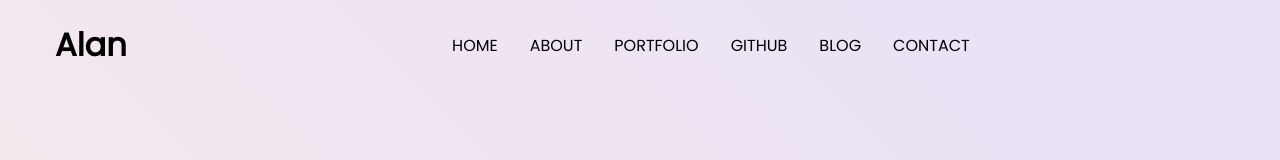
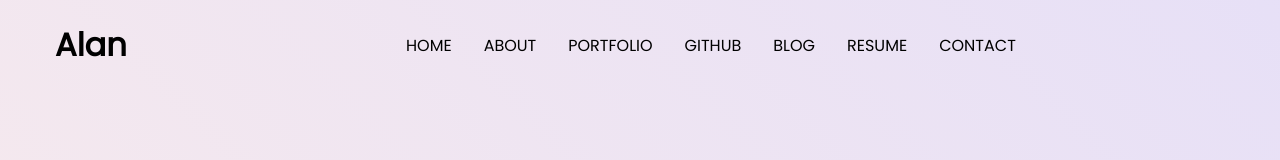
Before and after one commit to OldEphraim/frontpage, a React (Create React App) app: page / in a window 1280 px wide. Shown: the top 160 px of the page. Built offline with nearby package versions, Linux system fonts and the light colour scheme; the HTML template or start-up script is replaced by a standard one.

Commit message:
resume links

```diff
--- a/src/components/Footer/Footer.js
+++ b/src/components/Footer/Footer.js
@@ -37,6 +37,7 @@ const Footer = () => {
           <li><div onClick={handlePortfolioClick}>Portfolio</div></li>
           <li><div><a href="https://github.com/OldEphraim" target="_blank" rel="noreferrer">GitHub</a></div></li>
           <li><div><a href="https://oldephraimlearnstocode.wordpress.com" target="_blank" rel="noreferrer">Blog</a></div></li>
+          <li><div><a href="https://oldephraim.github.io/Resume" target="_blank" rel="noreferrer">Resume</a></div></li>
           <li><div onClick={handleContactClick}>Contact</div></li>
       </ul>
     </nav>
--- a/src/components/Footer/Footer.scss
+++ b/src/components/Footer/Footer.scss
@@ -49,7 +49,7 @@ ul {
   display: none;
 }
 
-@media (max-width: 768px) {
+@media (max-width: 800px) {
   .Footer {
     justify-content: space-between;
     height: 90px;
@@ -90,6 +90,10 @@ ul {
         font-size: 20px;
         color: black;
         font-weight: bolder;
+
+        @media (max-width: 400px) {
+          font-size: 15px !important;
+        }
       }
     }
   }
--- a/src/components/Header/Header.js
+++ b/src/components/Header/Header.js
@@ -37,6 +37,7 @@ const Header = () => {
           <li><div onClick={handlePortfolioClick}>Portfolio</div></li>
           <li><div><a href="https://github.com/OldEphraim" target="_blank" rel="noreferrer">GitHub</a></div></li>
           <li><div><a href="https://oldephraimlearnstocode.wordpress.com" target="_blank" rel="noreferrer">Blog</a></div></li>
+          <li><div><a href="https://oldephraim.github.io/Resume" target="_blank" rel="noreferrer">Resume</a></div></li>
           <li><div onClick={handleContactClick}>Contact</div></li>
       </ul>
     </nav>
--- a/src/components/Header/Header.scss
+++ b/src/components/Header/Header.scss
@@ -11,7 +11,7 @@
 }
 
 .navbar {
-  @media (min-width: 768px) {
+  @media (min-width: 800px) {
   margin: 0 auto;
 
 
@@ -52,7 +52,7 @@ ul {
   display: none;
 }
 
-@media (max-width: 768px) {
+@media (max-width: 800px) {
   .Header {
     justify-content: space-between;
     width: 100%;
@@ -85,6 +85,10 @@ ul {
         color: black;
         font-weight: bolder;
         cursor: pointer;
+
+        @media (max-width: 400px) {
+          font-size: 15px !important;
+        }
       }
     }
   }
```
